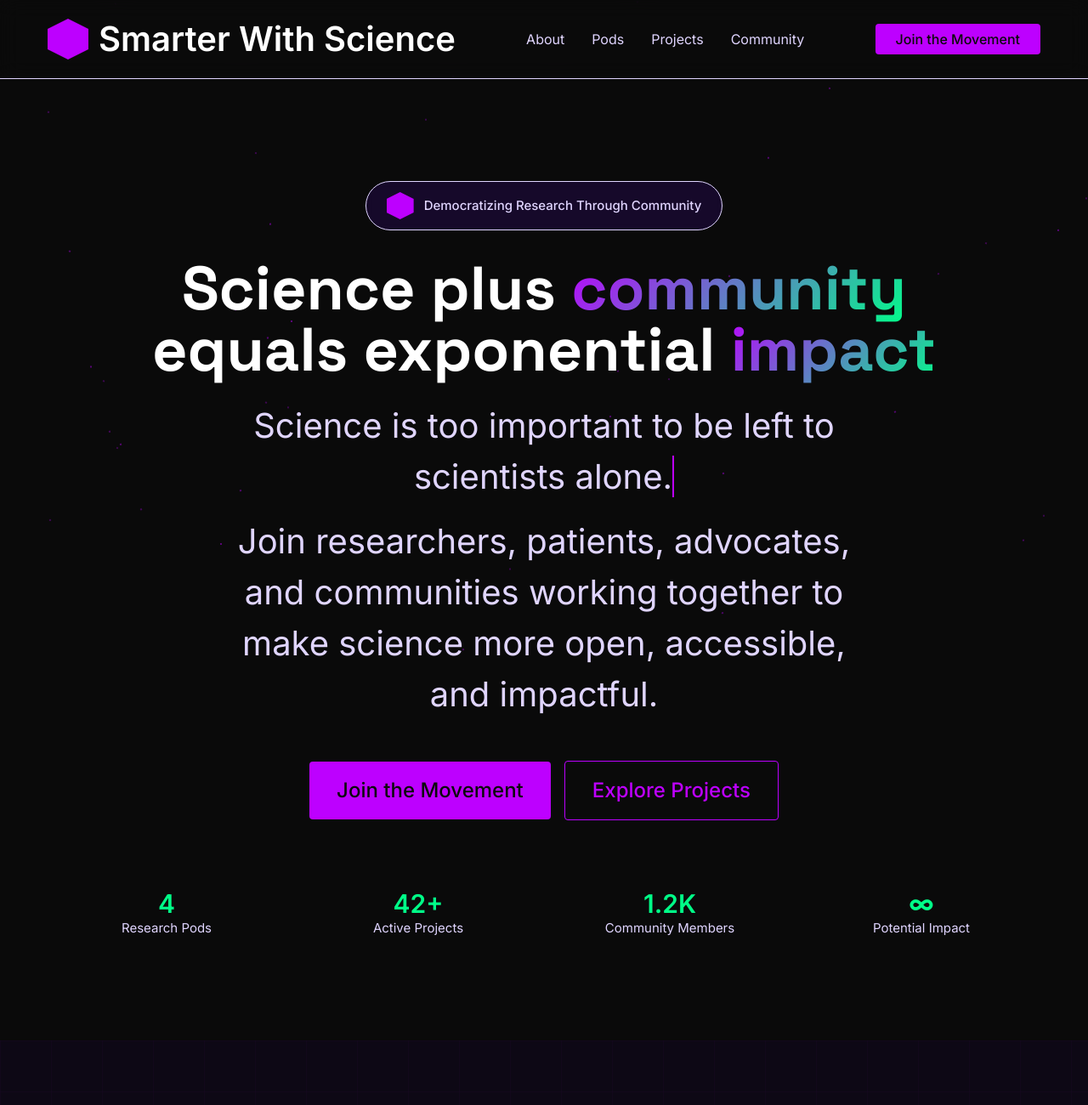
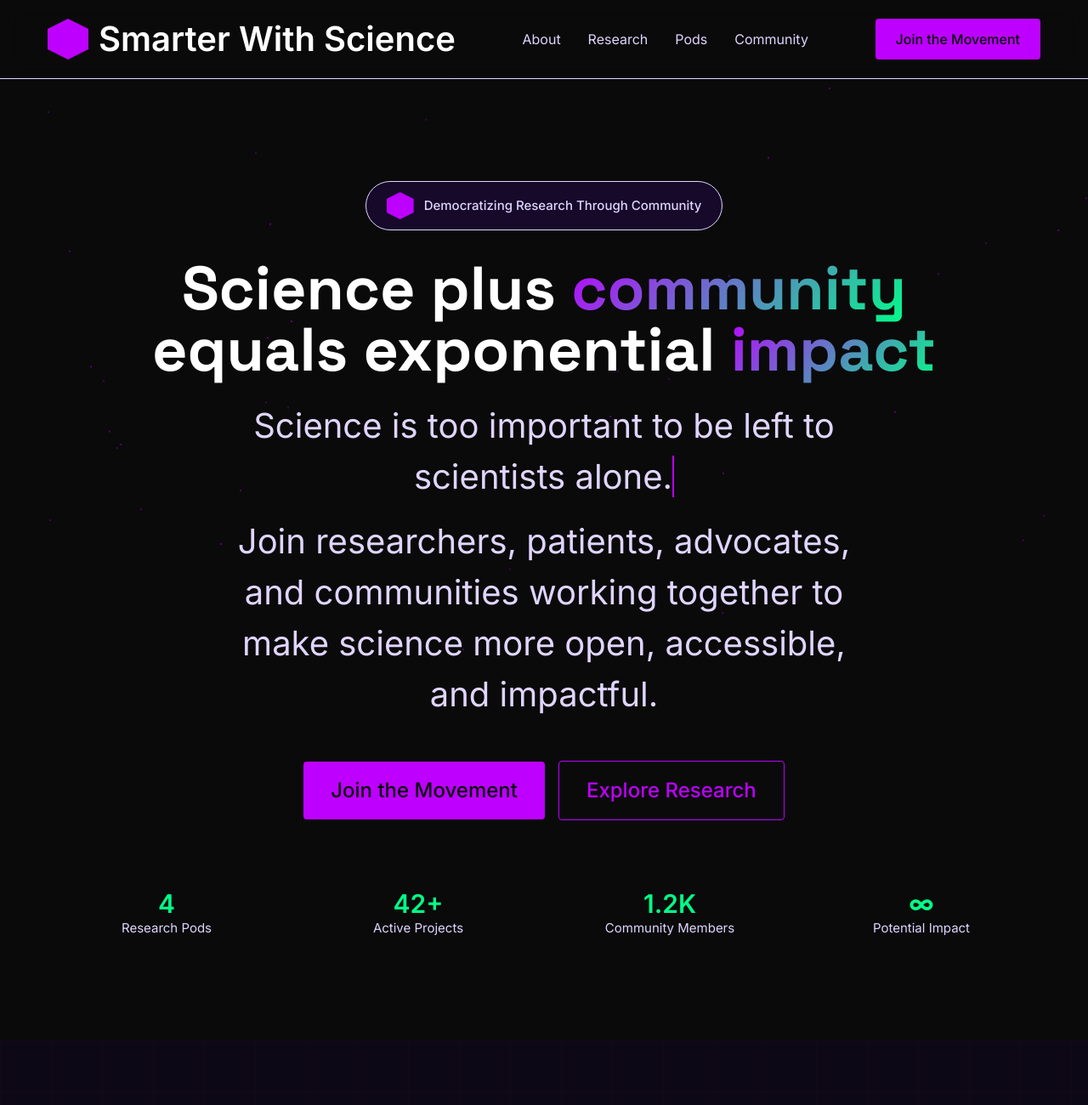
Before and after one commit to ScienceStanley/smarter-with-science-platform, an Astro site: page / in a window 1280 px wide. Shown: the top 1300 px of the page at 85% size. Built offline with nearby package versions, Linux system fonts and the light colour scheme; Astro itself is replaced by a stand-in of ours; a web font is replaced by a local one.

Commit message:
Update navigation structure and fix button styling
- Change navigation from 'Pods' and 'Projects' to 'Research' and 'Pods'
- Fix 'Join the Movement' button by using proper Button component
- Update hero section button text to 'Explore Research'
- Ensure consistent styling across desktop and mobile navigation

Co-Authored-By: stanley <stanley@smarterwithscience.com>

```diff
--- a/src/components/home/Hero.astro
+++ b/src/components/home/Hero.astro
@@ -50,7 +50,7 @@ import Hexagon from '../ui/Hexagon.astro';
         Join the Movement
       </Button>
       <Button variant="secondary" size="lg" href="/projects" class="w-full sm:w-auto">
-        Explore Projects
+        Explore Research
       </Button>
     </div>
 
--- a/src/components/layout/Header.astro
+++ b/src/components/layout/Header.astro
@@ -11,11 +11,12 @@
 
 import Hexagon from '../ui/Hexagon.astro';
 import MobileMenu from './MobileMenu.astro';
+import Button from '../ui/Button.astro';
 
 const navItems = [
   { label: 'About', href: '/about' },
+  { label: 'Research', href: '/projects' },
   { label: 'Pods', href: '/pods' },
-  { label: 'Projects', href: '/projects' },
   { label: 'Community', href: '/community' },
 ];
 ---
@@ -39,9 +40,9 @@ const navItems = [
 
     <!-- CTA Button -->
     <div class="hidden md:block">
-      <a href="/join" class="bg-primary text-background px-6 py-2 rounded font-medium hover:bg-primary/90 transition-colors">
+      <Button href="/join" variant="primary" size="md">
         Join the Movement
-      </a>
+      </Button>
     </div>
 
     <!-- Mobile Menu -->
--- a/src/components/layout/MobileMenu.astro
+++ b/src/components/layout/MobileMenu.astro
@@ -9,6 +9,8 @@
  * - Smooth transitions
  * - Accessible with focus trap
  */
+
+import Button from '../ui/Button.astro';
 
 export interface Props {
   items: Array<{
@@ -84,12 +86,9 @@ const { items, class: className } = Astro.props;
 
         <!-- CTA Button -->
         <div class="mt-8 px-6">
-          <a
-            href="/join"
-            class="block w-full bg-primary text-background px-6 py-3 rounded font-medium text-center hover:bg-primary/90 transition-colors"
-          >
+          <Button href="/join" variant="primary" size="md" class="w-full text-center">
             Join the Movement
-          </a>
+          </Button>
         </div>
       </div>
 
```
